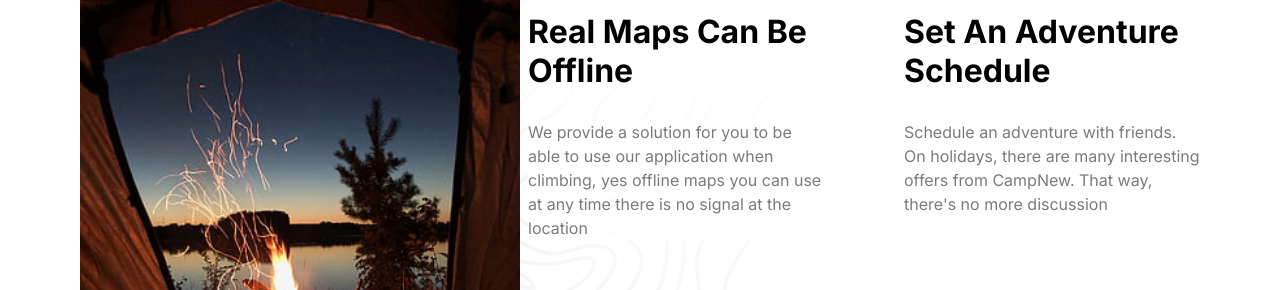
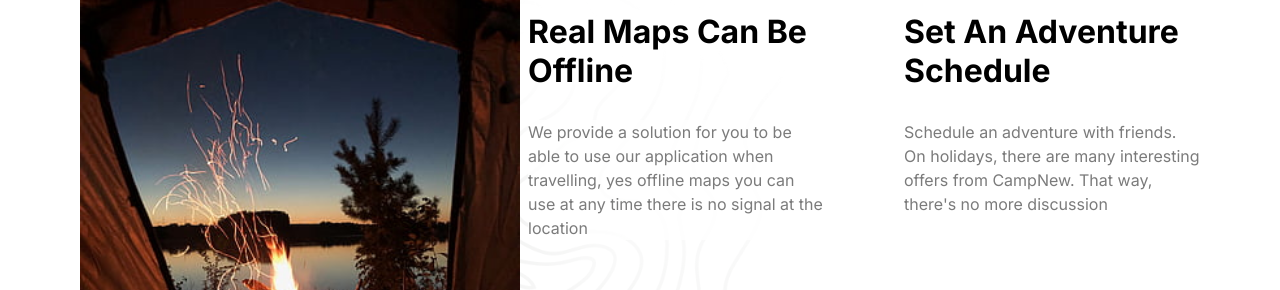
Before and after one commit to Shubham84488/auth-nextjs, a Next.js app: page / in a window 1280 px wide. Shown: the part 1894-2184 px from the top of the page. Built offline with nearby package versions, Linux system fonts and the light colour scheme.

Commit message:
changed name

```diff
--- a/package.json
+++ b/package.json
@@ -1,5 +1,5 @@
 {
-  "name": "auth-nextjs",
+  "name": "CampNew",
   "version": "0.1.0",
   "private": true,
   "scripts": {
--- a/src/app/services/page.tsx
+++ b/src/app/services/page.tsx
@@ -26,7 +26,7 @@ const ServiceCol = ({image,title,price,starNo,reviews,subDescription}: serviceIt
                         <p className="font-bold text-2xl">Price : ₹{price}</p>
                         <p className="from-neutral-500 text-center">Fully Refundable</p>
                     </div>
-                    <div className="p-2 text-2xl text-center bg-yellow-400 w-[250px] rounded-5xl cursor-pointer">View Deal</div>
+                    <div className="p-2 text-2xl text-center bg-yellow-400 w-[250px] rounded-5xl cursor-pointer">Book Now</div>
                 </div>
                 <div className="flex flex-col items-center m-6 mt-12 space-y-2 max-w-[300px] w-full">
                     <div className="flex flex-row">
--- a/src/components/Footer.tsx
+++ b/src/components/Footer.tsx
@@ -5,7 +5,7 @@ import React from 'react'
 
 const Footer = () => {
   return (
-    <footer className="flexCenter mb-24">
+    <footer className="flexCenter mb-12">
       <div className="padding-container max-container flex w-full flex-col gap-14">
         <div className="flex flex-col items-start justify-center gap-[10%] md:flex-row">
           <Link href="/" className="mb-10">
--- a/src/constants/index.ts
+++ b/src/constants/index.ts
@@ -13,7 +13,7 @@ export const NAV_LINKS = [
       icon: '/map.svg',
       variant: 'green',
       description:
-        'We provide a solution for you to be able to use our application when climbing, yes offline maps you can use at any time there is no signal at the location',
+        'We provide a solution for you to be able to use our application when travelling, yes offline maps you can use at any time there is no signal at the location',
     },
     {
       title: 'Set an adventure schedule',
```
